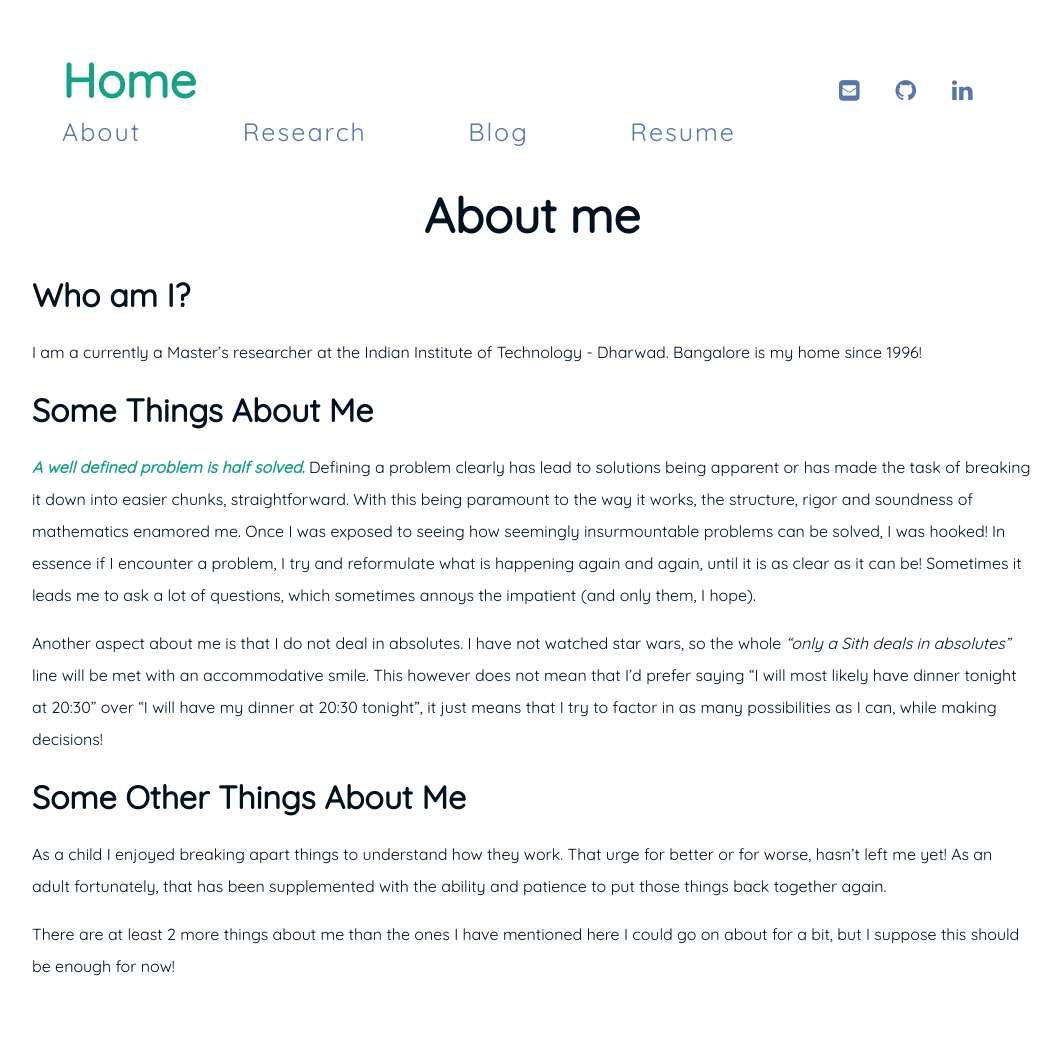
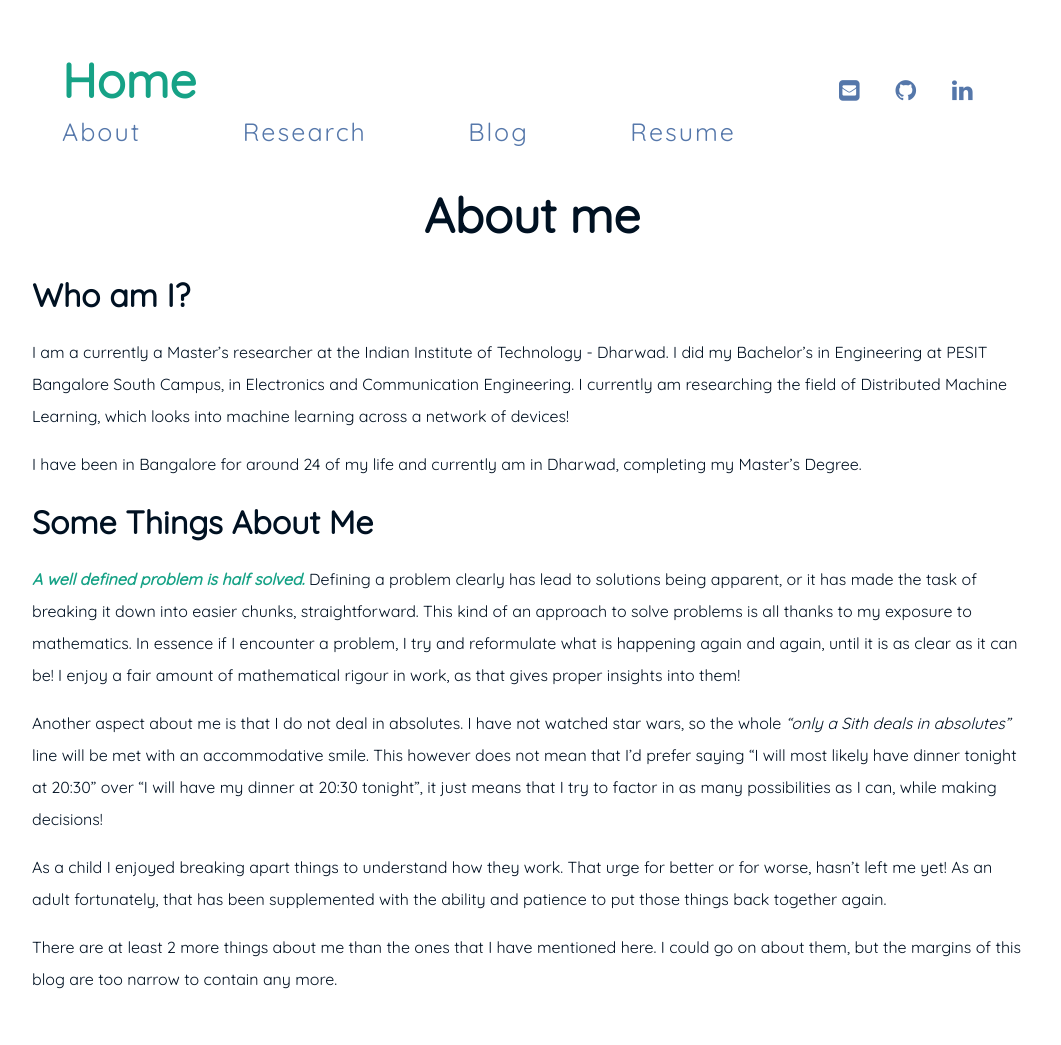
Before and after one commit to sawansinghmahara/sawansinghmahara.github.io, a Jekyll site: the page built from pages/about.md, in a window 1280 px wide. Shown: the whole page, without its empty margins (108-1169 px from the left). Built offline with Jekyll 4.4.1, drawn with Linux system fonts in a browser that asks for light colours.

Commit message:
About me and drafts

```diff
--- a/pages/about.md
+++ b/pages/about.md
@@ -3,14 +3,15 @@ layout: page
 title: About me
 ---
 # Who am I?
-I am a currently a Master's researcher at the Indian Institute of Technology - Dharwad. Bangalore is my home since 1996!
+I am a currently a Master's researcher at the Indian Institute of Technology - Dharwad. I did my Bachelor's in Engineering at PESIT Bangalore South Campus, in Electronics and Communication Engineering. I currently am researching the field of Distributed Machine Learning, which looks into machine learning across a network of devices!
+
+I have been in Bangalore for around 24 of my life and currently am in Dharwad, completing my Master's Degree.
 
 # Some Things About Me
-<strong>_A well defined problem is half solved._</strong> Defining a problem clearly has lead to solutions being apparent or has made the task of breaking it down into easier chunks, straightforward. With this being paramount to the way it works, the structure, rigor and soundness of mathematics enamored me. Once I was exposed to seeing how seemingly insurmountable problems can be solved, I was hooked! In essence if I encounter a problem, I try and reformulate what is happening again and again, until it is as clear as it can be! Sometimes it leads me to ask a lot of questions, which sometimes annoys the impatient (and only them, I hope).
+<strong>_A well defined problem is half solved._</strong> Defining a problem clearly has lead to solutions being apparent, or it has made the task of breaking it down into easier chunks, straightforward. This kind of an approach to solve problems is all thanks to my exposure to mathematics. In essence if I encounter a problem, I try and reformulate what is happening again and again, until it is as clear as it can be! I enjoy a fair amount of mathematical rigour in work, as that gives proper insights into them!
 
 Another aspect about me is that I do not deal in absolutes. I have not watched star wars, so the whole *"only a Sith deals in absolutes"*  line will be met with an accommodative smile. This however does not mean that I'd prefer saying "I will most likely have dinner tonight at 20:30" over "I will have my dinner at 20:30 tonight", it just means that I try to factor in as many possibilities as I can, while making decisions!
 
-# Some Other Things About Me
 As a child I enjoyed breaking apart things to understand how they work. That urge for better or for worse, hasn't left me yet! As an adult fortunately, that has been supplemented with the ability and patience to put those things back together again.
 
-There are at least 2 more things about me than the ones I have mentioned here I could go on about for a bit, but I suppose this should be enough for now!
+There are at least 2 more things about me than the ones that I have mentioned here. I could go on about them, but the margins of this blog are too narrow to contain any more.
```
Also changed, not shown: Drafts/Machine Learning Python/tensorflow neural networks.md (added, +11 -0 lines), Drafts/Machine Learning Theory/ML Concepts.md (added, +7 -0 lines), Drafts/Machine Learning Python/tensorflow nlp tokenization.md (added), Drafts/Machine Learning Theory/Classifier Evaluation Metrics.md (renamed from Drafts/Classifier Evaluation Metrics.md).
